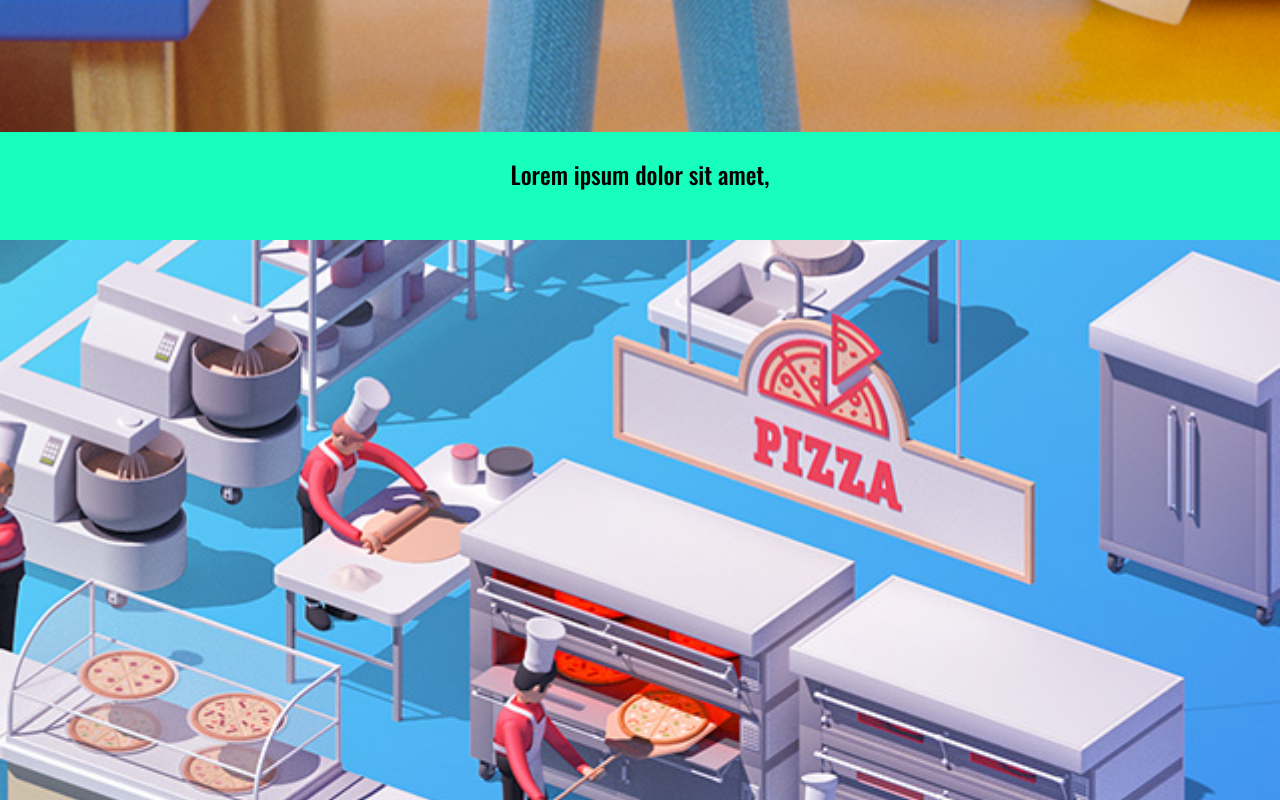
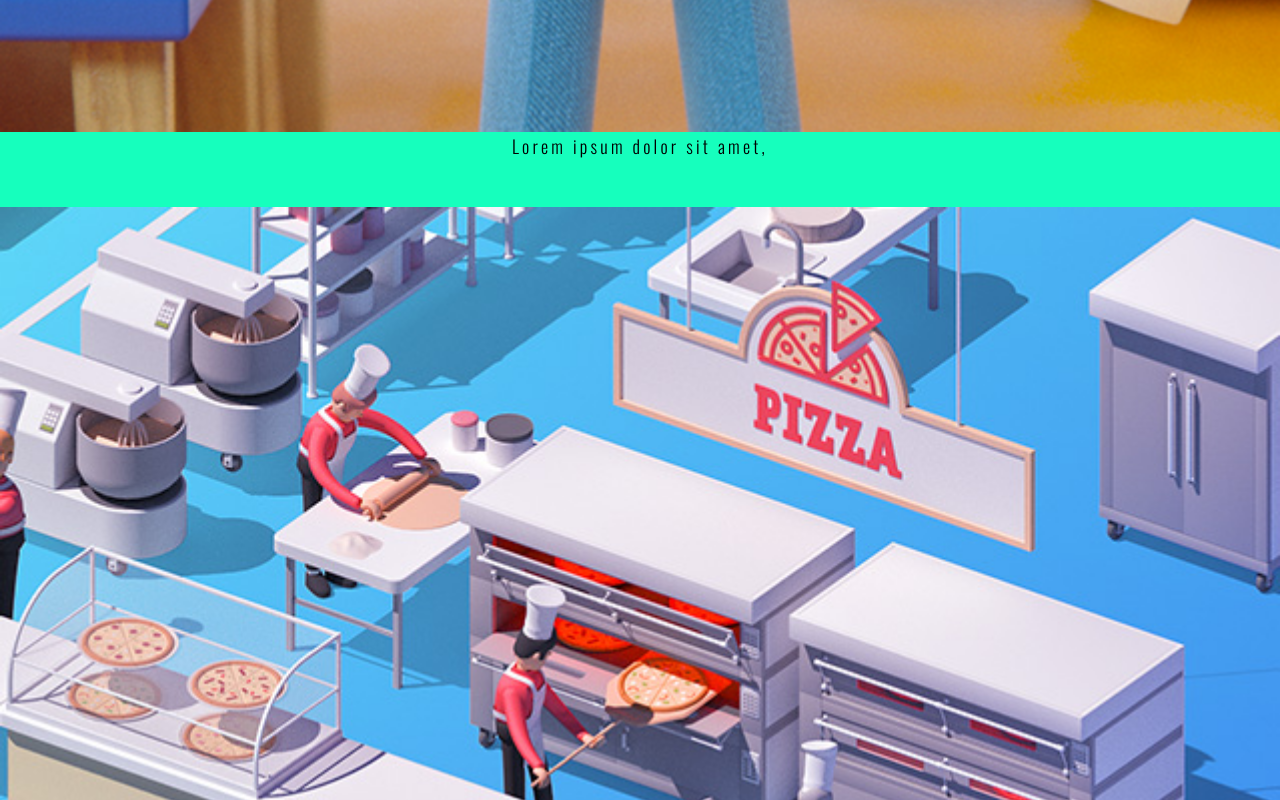
Before and after one commit to adrianCaleroBarrero/202205-W01CH05_Adrian-Cristian, a website: page index.html in a window 1280 px wide. Shown: the part 1760-2560 px from the top of the page. Drawn offline with nearby package versions, Linux system fonts and the light colour scheme.

Commit message:
Solving spacing for p

```diff
--- a/scss/style.scss
+++ b/scss/style.scss
@@ -86,12 +86,13 @@ body {
         }
 
         &__p-bolder {
-            font-weight: 500;
+            font-weight: 300;
             margin-bottom: 3rem;
-            padding-top: 0;
-            font-size: x-large;
+            margin-top: 0.1rem;
+            font-size: large;
             text-align: center;
             align-self: stretch;
+            letter-spacing: 0.2rem;
         }
 
         &__pizza,
```
Also changed, not shown: css/style.css.
